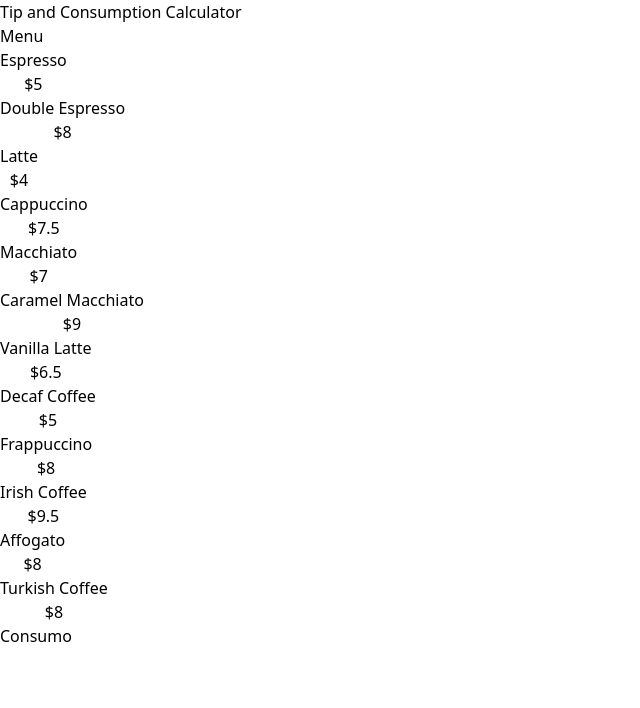
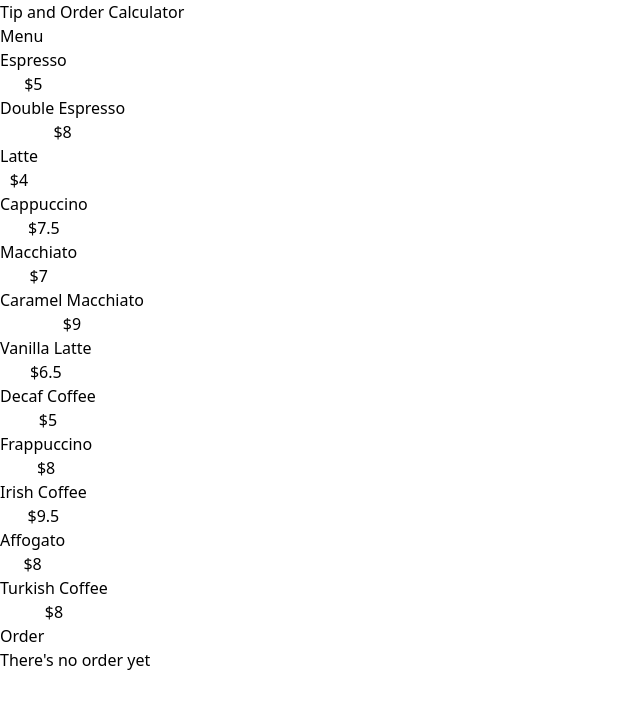
Before and after one commit to SebaFretes/tipCalculator, a React (Vite) app: page / in a window 1280 px wide. Shown: the top 708 px of the page, without its empty margins (0-640 px from the left). Built offline with nearby package versions, Linux system fonts and the light colour scheme.

Commit message:
order section added

```diff
--- a/src/App.jsx
+++ b/src/App.jsx
@@ -1,20 +1,40 @@
+import { useState } from "react";
 import { Menu } from './components/menu';
 
 const App = () => {
 
+  const [order, setOrder] = useState([]);
+
   return (
     <>
       <div className="bg-slate-400 py-5">
-        <h1 className="text-center text-4xl font-black">Tip and Consumption Calculator</h1>
+        <h1 className="text-center text-4xl font-black">Tip and Order Calculator</h1>
       </div>
 
       <main className="max-w-6xl mx-auto py-10 grid md:grid-cols-2">
         <div className="space-y-1">
-          <h2 className="text-4xl font-bold">Menu</h2>
-          <Menu />
+          <h2 className="text-4xl font-bold pb-4">Menu</h2>
+          <Menu order={order} setOrder={setOrder}/>
         </div>
-        <div>
-          Consumo
+
+        <div className='border border-dashed border-slate-300 p-5 mx-6 rounded-lg space-y-10'>
+          <h2 className='font-black text-4xl'>Order</h2>
+          <div className='space-y-3 mt-5'>
+            {order.length === 0 ?
+              <p className="text-center">There's no order yet</p>
+            : (
+              order.map(item => (
+                <div key={item.id} className="flex justify-between items-center border-t border-gray-200 py-5 last-of-type:border-b">
+                  <div>
+                    <p className="text-lg">{item.name} - ${item.price}</p>
+                    <p className="font-black">{item.quantity} {item.name} - ${item.price * item.quantity}</p>
+                  </div>
+                  <button onClick={() => console.log('click')} className="bg-red-600 h-8 w-8 rounded-full text-white font-black">X</button>
+                </div>
+              ))
+            )
+            }
+          </div>
         </div>
       </main>
 
--- a/src/components/menu.jsx
+++ b/src/components/menu.jsx
@@ -1,9 +1,6 @@
-import { useState } from "react";
 import { menuItems } from "../data/db";
 
-export const Menu = () => {
-
-    const [order, setOrder] = useState([]);
+export const Menu = ({order, setOrder}) => {
 
     const addItem = (item) => {
         const itemExist = order.find(elem => elem.id===item.id);
```
